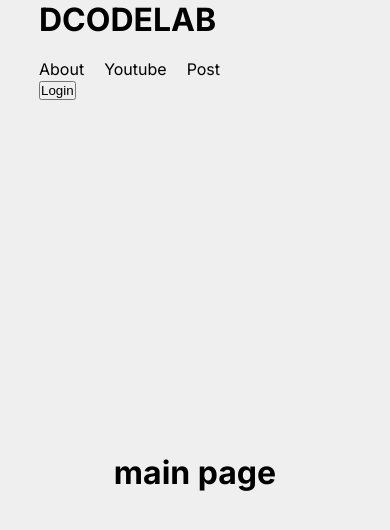
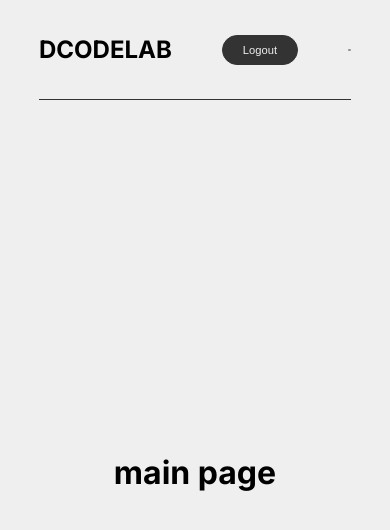
Before and after one commit to 2311dcode/next-deploy, a Next.js app: page / in a window 390 px wide. Shown: the top 530 px of the page. Built offline with nearby package versions, Linux system fonts and the light colour scheme.

Commit message:
브라우저폭에 따라 Gnb, 모바일 호출메뉴 선별출력

```diff
--- a/package.json
+++ b/package.json
@@ -13,6 +13,7 @@
     "next": "14.0.4",
     "react": "^18",
     "react-dom": "^18",
+    "react-icons": "^5.0.1",
     "sass": "^1.69.7"
   },
   "devDependencies": {
--- a/src/components/btnLogin/BtnLogin.jsx
+++ b/src/components/btnLogin/BtnLogin.jsx
@@ -3,7 +3,9 @@ import styles from './btnLogin.module.scss';
 
 export default function BtnLogin({ session }) {
   return (
-    <button className={clsx(session ? styles.btnLogout : styles.btnLogin)}>
+    <button
+      className={clsx(styles.btn, session ? styles.btnLogout : styles.btnLogin)}
+    >
       {session ? 'Logout' : 'Login'}
     </button>
   );
--- a/src/components/btnLogin/btnLogin.module.scss
+++ b/src/components/btnLogin/btnLogin.module.scss
@@ -1,2 +1,29 @@
-.btnLogin {
+.btn {
+  background: transparent;
+  border: 1px solid var(--text);
+  display: inline-block;
+  height: 30px;
+  border-radius: 15px;
+  padding: 0px 20px;
+  font-size: 0.7rem;
+  cursor: pointer;
+  margin-left: 0;
+  transition: background 0.5s, border-color 0.5s;
+
+  &.btnLogout {
+    background: var(--text);
+    color: var(--bg);
+  }
 }
+//기존 공통 클래스에 hover문 연결 (우선순위문제 해결)
+.btn:hover {
+  background: var(--point);
+  color: var(--bg);
+  border-color: transparent;
+}
+
+@media (max-width: $tablet) {
+  .btn {
+    margin-left: auto;
+  }
+}
--- a/src/components/header/Header.jsx
+++ b/src/components/header/Header.jsx
@@ -3,6 +3,8 @@ import styles from './header.module.scss';
 import Link from 'next/link';
 import Navbar from '../navbar/Navbar';
 import BtnLogin from '../btnLogin/BtnLogin';
+import { FaBarsStaggered } from 'react-icons/fa6';
+//npm i react-icons
 
 export default function Header() {
   return (
@@ -12,7 +14,8 @@ export default function Header() {
       </h1>
 
       <Navbar textArr={['about', 'youtube', 'post']} />
-      <BtnLogin session={false} />
+      <BtnLogin session={true} />
+      <FaBarsStaggered className={styles.btnMenu} size={20} color={'#333'} />
     </header>
   );
 }
--- a/src/components/header/header.module.scss
+++ b/src/components/header/header.module.scss
@@ -1,7 +1,26 @@
 .header {
   width: 100%;
+  height: 100px;
+  border-bottom: 1px solid var(--text);
+
+  display: flex;
+  justify-content: space-between;
+  align-items: center;
+  gap: 50px;
+
   h1 {
-    width: 100%;
-    margin-bottom: 20px;
+    font-size: 1.5rem;
+  }
+
+  .btnMenu {
+    display: none;
   }
 }
+
+@media (max-width: $tablet) {
+  .header {
+    .btnMenu {
+      display: flex;
+    }
+  }
+}
--- a/src/components/navbar/navbar.module.scss
+++ b/src/components/navbar/navbar.module.scss
@@ -1,9 +1,16 @@
 .navbar {
+  margin-left: auto;
   display: flex;
-  gap: 20px;
+  gap: 40px;
   a {
     &.on {
       color: var(--point);
     }
   }
 }
+
+@media (max-width: $tablet) {
+  .navbar {
+    display: none;
+  }
+}
```
Also changed, not shown: 1 other file (tests, documents, lock files or other folders).
